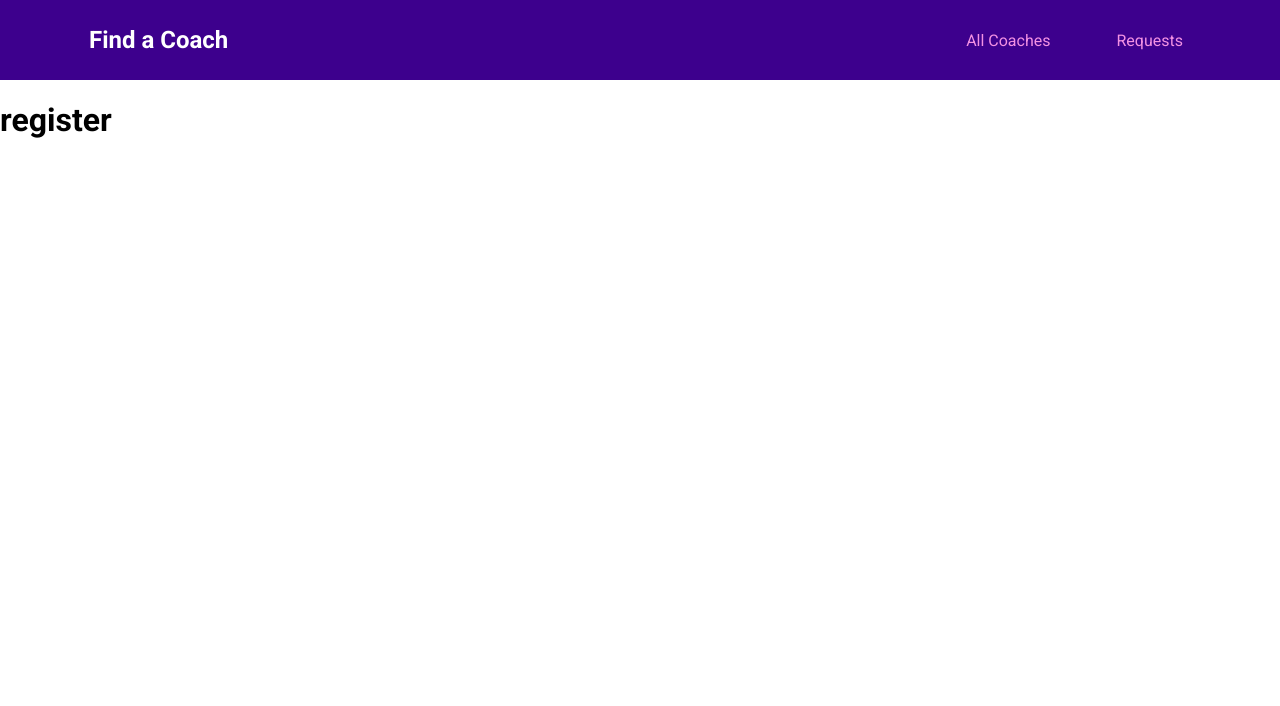
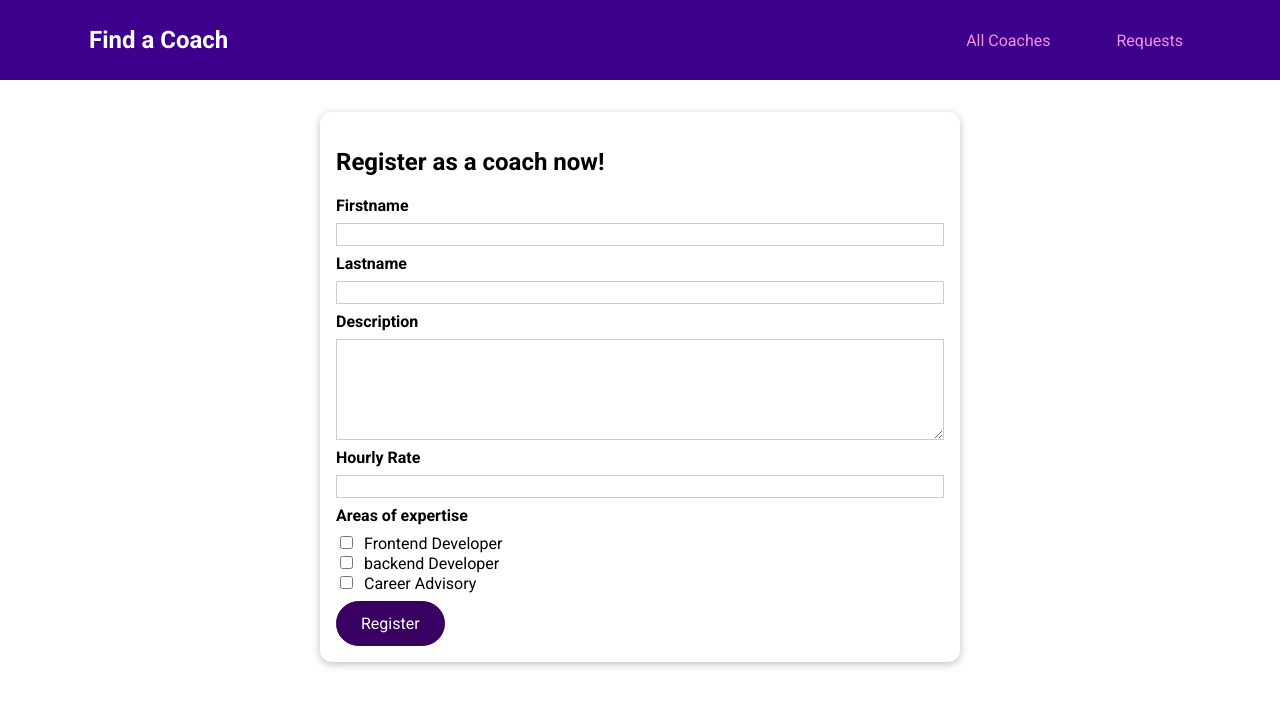
Before and after one commit to AvaCode69/finding-coach, a Vue app: page /register in a window 1280 px wide. Shown: the top 706 px of the page. Built offline with nearby package versions, Linux system fonts and the light colour scheme.

Commit message:
Registering as a Coach

```diff
--- /dev/null
+++ b/src/components/coaches/CoachForm.vue
@@ -0,0 +1,118 @@
+<template>
+  <form @submit.prevent="submitForm">
+    <div class="form-control">
+      <label for="firstname">Firstname</label>
+      <input type="text" id="firstname" v-model.trim="firstName" />
+    </div>
+
+    <div class="form-control">
+      <label for="lastname">Lastname</label>
+      <input type="text" id="lastname" v-model.trim="lastName" />
+    </div>
+
+    <div class="form-control">
+      <label for="description">Description</label>
+      <textarea id="description" rows="5" v-model.trim="description"></textarea>
+    </div>
+    <div class="form-control">
+      <label for="rate">Hourly Rate</label>
+      <input type="number" id="rate" v-mode.number="rate" />
+    </div>
+    <div class="form-control">
+      <h3>Areas of expertise</h3>
+      <div>
+        <input type="checkbox" id="frontend" value="frontend" v-model="areas" />
+        <label for="frontend">Frontend Developer</label>
+      </div>
+      <div>
+        <input type="checkbox" id="backend" value="backend" v-model="areas" />
+        <label for="backend">backend Developer</label>
+      </div>
+      <div>
+        <input type="checkbox" id="career" value="career" v-model="areas" />
+        <label for="career">Career Advisory</label>
+      </div>
+    </div>
+    <base-button>Register</base-button>
+  </form>
+</template>
+
+<script>
+export default {
+  data() {
+    return {
+      firstName: '',
+      lastName: '',
+      description: '',
+      rate: null,
+      areas: []
+    }
+  },
+  methods: {
+    submitForm() {
+      const fromData = {
+        first: this.lastName,
+        last: this.lastName
+      }
+      console.log(fromData)
+    }
+  }
+}
+</script>
+
+<style scoped>
+.form-control {
+  margin: 0.5rem 0;
+}
+
+label {
+  font-weight: bold;
+  display: block;
+  margin-bottom: 0.5rem;
+}
+
+input[type='checkbox'] + label {
+  font-weight: normal;
+  display: inline;
+  margin: 0 0 0 0.5rem;
+}
+
+input,
+textarea {
+  display: block;
+  width: 100%;
+  border: 1px solid #ccc;
+  font: inherit;
+}
+
+input:focus,
+textarea:focus {
+  background-color: #f0e6fd;
+  outline: none;
+  border-color: #3d008d;
+}
+
+input[type='checkbox'] {
+  display: inline;
+  width: auto;
+  border: none;
+}
+
+input[type='checkbox']:focus {
+  outline: #3d008d solid 1px;
+}
+
+h3 {
+  margin: 0.5rem 0;
+  font-size: 1rem;
+}
+
+.invalid label {
+  color: red;
+}
+
+.invalid input,
+.invalid textarea {
+  border: 1px solid red;
+}
+</style>
--- a/src/pages/coaches/CoachRegistration.vue
+++ b/src/pages/coaches/CoachRegistration.vue
@@ -1,9 +1,20 @@
 <template>
-  <h1>register</h1>
+  <base-card>
+    <h2>Register as a coach now!</h2>
+    <coach-form></coach-form
+  ></base-card>
 </template>
 
 <script>
+import BaseCard from '@/components/ui/BaseCard.vue'
+import CoachForm from '../../components/coaches/CoachForm.vue'
+
 export default {
-  // Your script code here
+  components: {
+    CoachForm,
+    BaseCard
+  }
 }
 </script>
+
+<style scoped></style>
```
